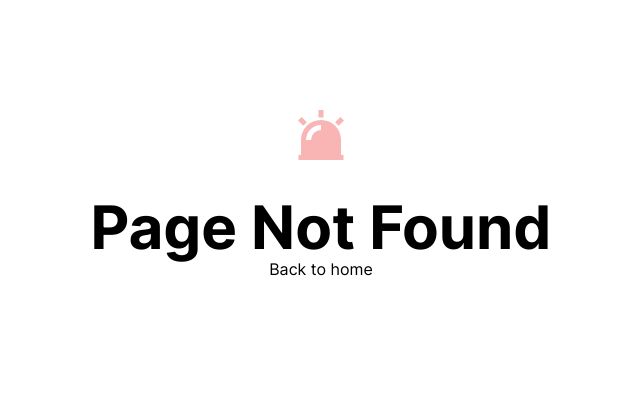
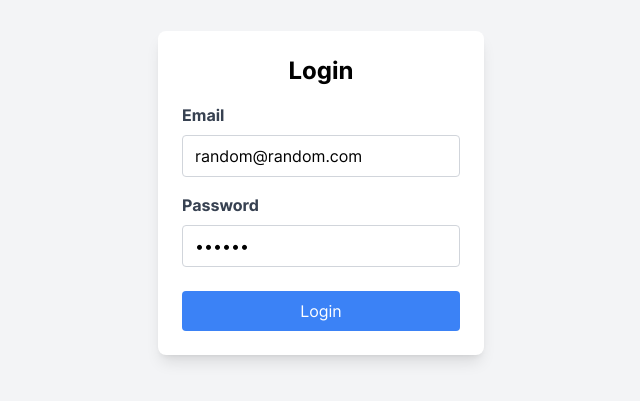
Before and after one commit to ayush3160/frontend-task, a Next.js app: page /login in a window 1280 px wide. Before the commit this address had no page. Shown: the part 207-608 px from the top of the page, without its empty margins (319-959 px from the left). Built offline with nearby package versions, Linux system fonts and the light colour scheme.

Commit message:
added login page

```diff
--- a/package.json
+++ b/package.json
@@ -18,6 +18,7 @@
     "prepare": "husky install"
   },
   "dependencies": {
+    "axios": "^1.7.4",
     "clsx": "^2.0.0",
     "lucide-react": "^0.376.0",
     "next": "^14.0.4",
--- a/src/app/api/hello/route.ts
+++ /dev/null
@@ -1,5 +0,0 @@
-import { NextResponse } from 'next/server';
-
-export async function GET() {
-  return NextResponse.json({ hello: 'Next.js' });
-}
--- /dev/null
+++ b/src/app/api/login/index.ts
@@ -0,0 +1,20 @@
+import axios from "axios"
+
+const BASE_URL = "http://localhost:8000";
+
+
+export type LoginRequestBody = {
+  email: string;
+  password: string;
+};
+
+export type LoginResponseData = {
+  name: string;
+  email: string
+}
+
+export async function loginUser(userData : LoginRequestBody){
+  const res = await axios.post(`${BASE_URL}/login`,userData);
+
+  return res.data;
+}
--- /dev/null
+++ b/src/app/login/page.tsx
@@ -0,0 +1,85 @@
+'use client';
+import {
+  LoginRequestBody,
+  LoginResponseData,
+  loginUser,
+} from '@/app/api/login';
+import React from 'react';
+import { useRouter } from 'next/navigation';
+
+export default function LoginPage() {
+  const [email, setEmail] = React.useState<string>('random@random.com');
+  const [password, setPassword] = React.useState<string>('random');
+  const router = useRouter();
+
+  const handleChange = React.useCallback(
+    (event: React.ChangeEvent<HTMLInputElement>) => {
+      if (event.target.name === 'email') {
+        setEmail(event.target.value);
+      } else {
+        setPassword(event.target.value);
+      }
+    },
+    [setEmail, setPassword]
+  );
+  const handleLogin = React.useCallback(async () => {
+    const user: LoginRequestBody = {
+      email,
+      password,
+    };
+
+    // const data: LoginResponseData = await loginUser(user);
+
+    router.push('/');
+  }, [email, password]);
+
+  return (
+    <main>
+      <section>
+        <div className='flex items-center justify-center h-screen bg-gray-100'>
+          <div className='bg-white rounded-lg shadow-lg p-6 max-w-sm'>
+            <h2 className='text-2xl text-center font-bold mb-4'>Login</h2>
+            <div className='mb-4'>
+              <label className='block text-gray-700 font-bold mb-2'>
+                Email
+              </label>
+              <input
+                type='email'
+                id='email'
+                name='email'
+                className='w-full px-3 py-2 border border-gray-300 rounded focus:outline-none focus:ring-2 focus:ring-blue-500'
+                placeholder='Enter your email'
+                value={email}
+                onChange={(e) => {
+                  handleChange(e);
+                }}
+              />
+            </div>
+            <div className='mb-6'>
+              <label className='block text-gray-700 font-bold mb-2'>
+                Password
+              </label>
+              <input
+                type='password'
+                id='password'
+                name='password'
+                className='w-full px-3 py-2 border border-gray-300 rounded focus:outline-none focus:ring-2 focus:ring-blue-500'
+                value={password}
+                placeholder='Enter your password'
+                onChange={(e) => {
+                  handleChange(e);
+                }}
+              />
+            </div>
+            <button
+              className='bg-blue-500 w-full text-white px-4 py-2 rounded hover:bg-blue-600'
+              onClick={handleLogin}
+            >
+              Login
+            </button>
+          </div>
+        </div>
+      </section>
+    </main>
+  );
+}
```
Also changed, not shown: 1 other file (tests, documents, lock files or other folders).
